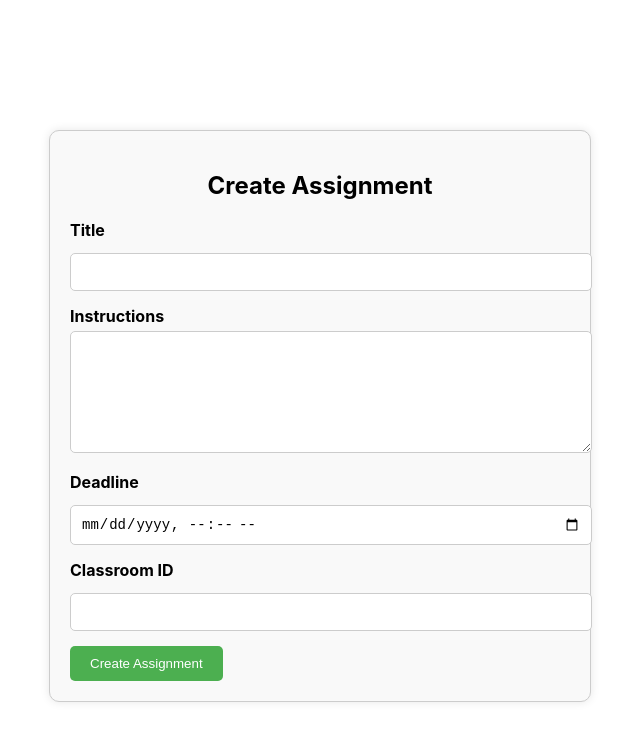
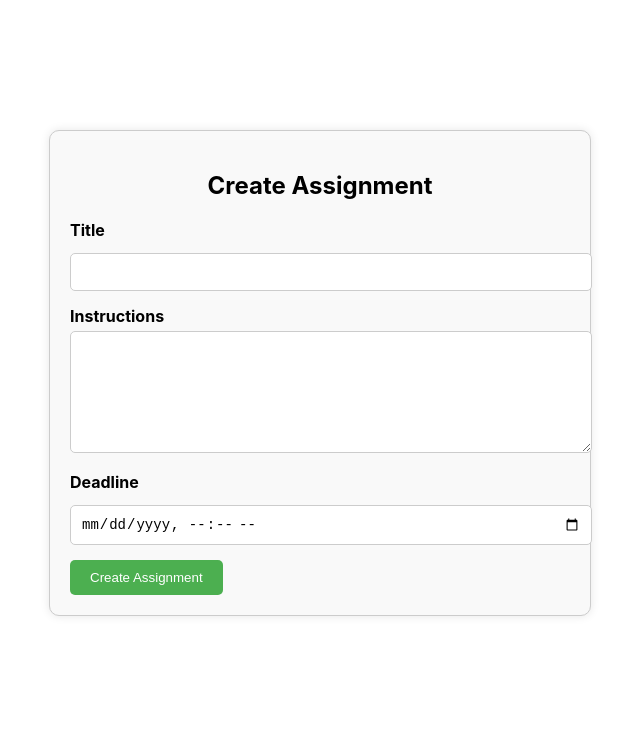
Before and after one commit to NathanielFed/Google-Classrom, a React (Create React App) app in the folder frontend/: page /createAssignmentForm in a window 1280 px wide. Shown: the top 740 px of the page, without its empty margins (450-1090 px from the left). Built offline with nearby package versions, Linux system fonts and the light colour scheme; a web font is replaced by a local one.

Commit message:
ma na ning class id sa assignment form

```diff
--- a/frontend/src/App.js
+++ b/frontend/src/App.js
@@ -62,6 +62,12 @@ function App() {
               <Route path="/gradingForm" element={<GradingForm />} />
               <Route path="/joinClass" element={<JoinClass />} />
               <Route path="/createAssignmentForm" element={<CreateAssignmentForm />} />
+              <Route path="/assignments" element={<AssignmentsListPage />} />
+              <Route path="/assignments/:assignmentId/submissions" element={<StudentSubmissionPage />} />
+              <Route path="/stream/:classId" element={<StreamWithParams />} />
+              <Route path="/stream/:classId/assignments" element={<AssignmentsListPage />} />
+              <Route path="/stream/:classId/assignments/:assignmentId/submissions" element={<StudentSubmissionPage />} />
+              <Route path="*" element={<div>Page Not Found</div>} />
             </Routes>
           </div>
         </main>
--- a/frontend/src/Components/CreateAssignmentForm.js
+++ b/frontend/src/Components/CreateAssignmentForm.js
@@ -5,7 +5,6 @@ const CreateAssignmentForm = () => {
     title: '',
     instructions: '',
     deadline: '',
-    classroomId: '',
   });
 
   const handleChange = (e) => {
@@ -124,17 +123,6 @@ const CreateAssignmentForm = () => {
             required
           />
         </div>
-        <div>
-          <label style={labelStyle}>Classroom ID</label>
-          <input
-            type="text"
-            name="classroomId"
-            value={formData.classroomId}
-            onChange={handleChange}
-            style={inputStyle}
-            required
-          />
-        </div>
         <button type="submit" style={buttonStyle}>Create Assignment</button>
       </form>
     </div>
```
